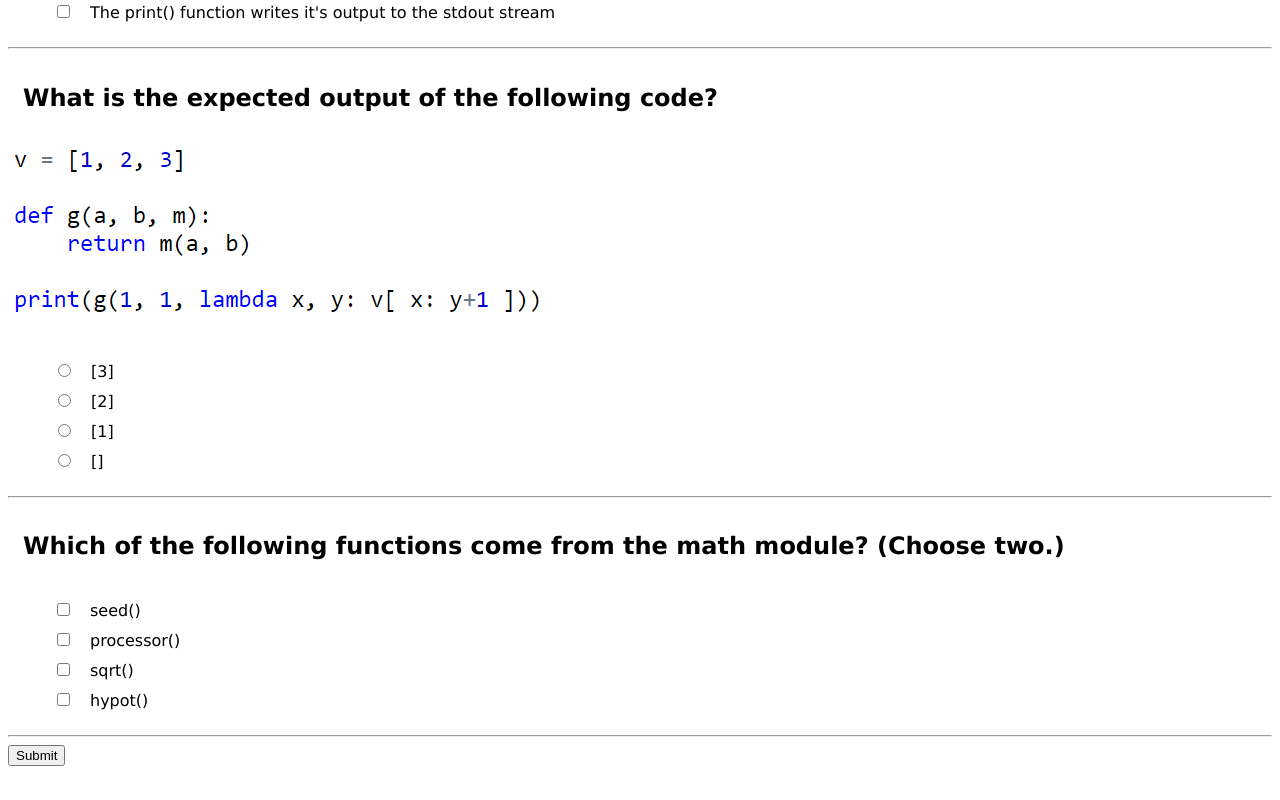
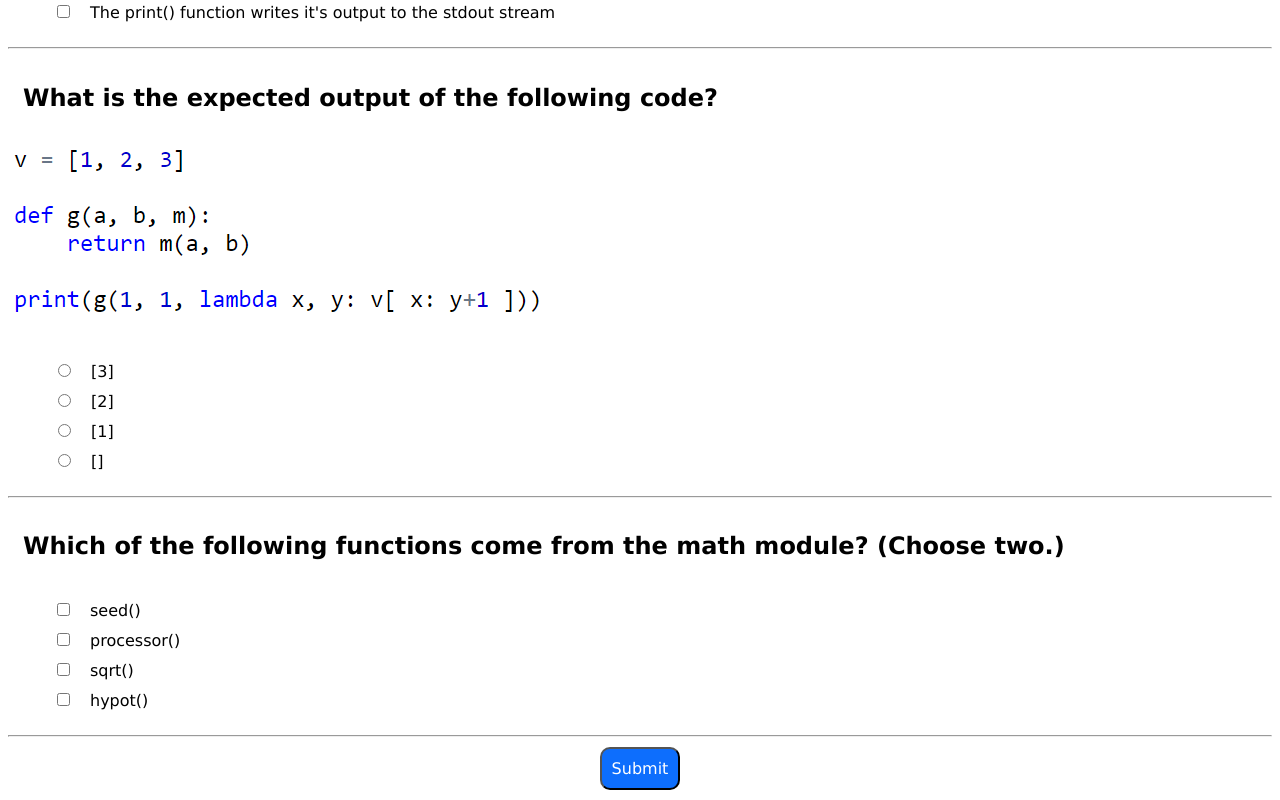
Before and after one commit to Dhara1978/pcap_questions, a plain HTML site: page questions.html in a window 1280 px wide. Shown: the part 5285-6085 px from the top of the page. Before the commit the page ends 6059 px from the top, so only its background shows below. Drawn offline with Linux system fonts and the light colour scheme.

Commit message:
Add files via upload

```diff
--- a/style.css
+++ b/style.css
@@ -140,3 +140,21 @@ img {
 .sub_list {
 	list-style-type: circle;
 	}
+
+/* Change color of correct answers after submit not currently used*/
+.correct {
+	color: #FFFFFF
+	background-color: #10EF47
+	}
+
+button {
+	font-size: 16px;
+	font-family: Verdana;
+	text-align:center;
+	color: #FFFFFF;
+	background-color: #0D6EFD;
+	padding: 10px;
+	border-radius: 10px;
+	display: block;
+	margin: 10px auto;
+	}
```
